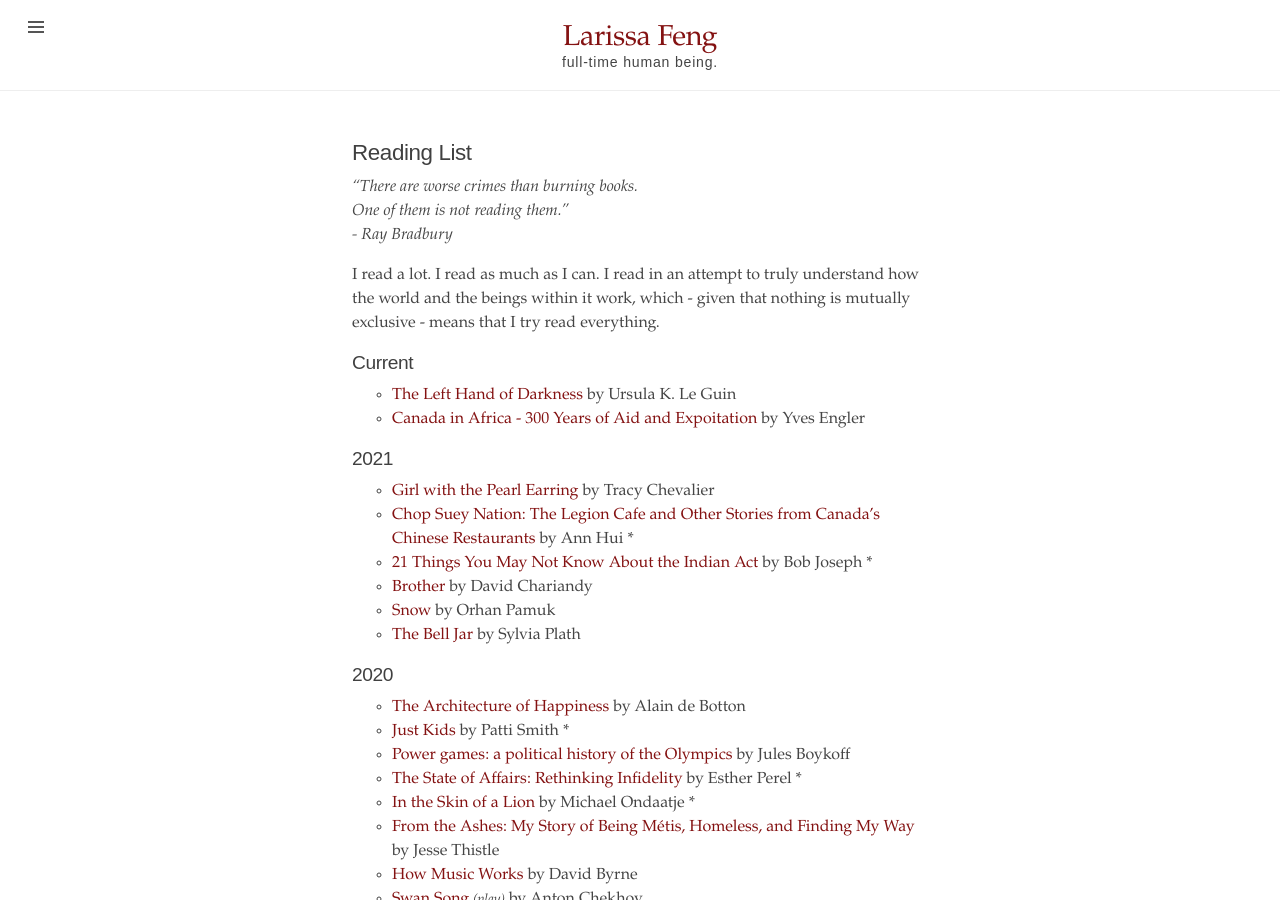
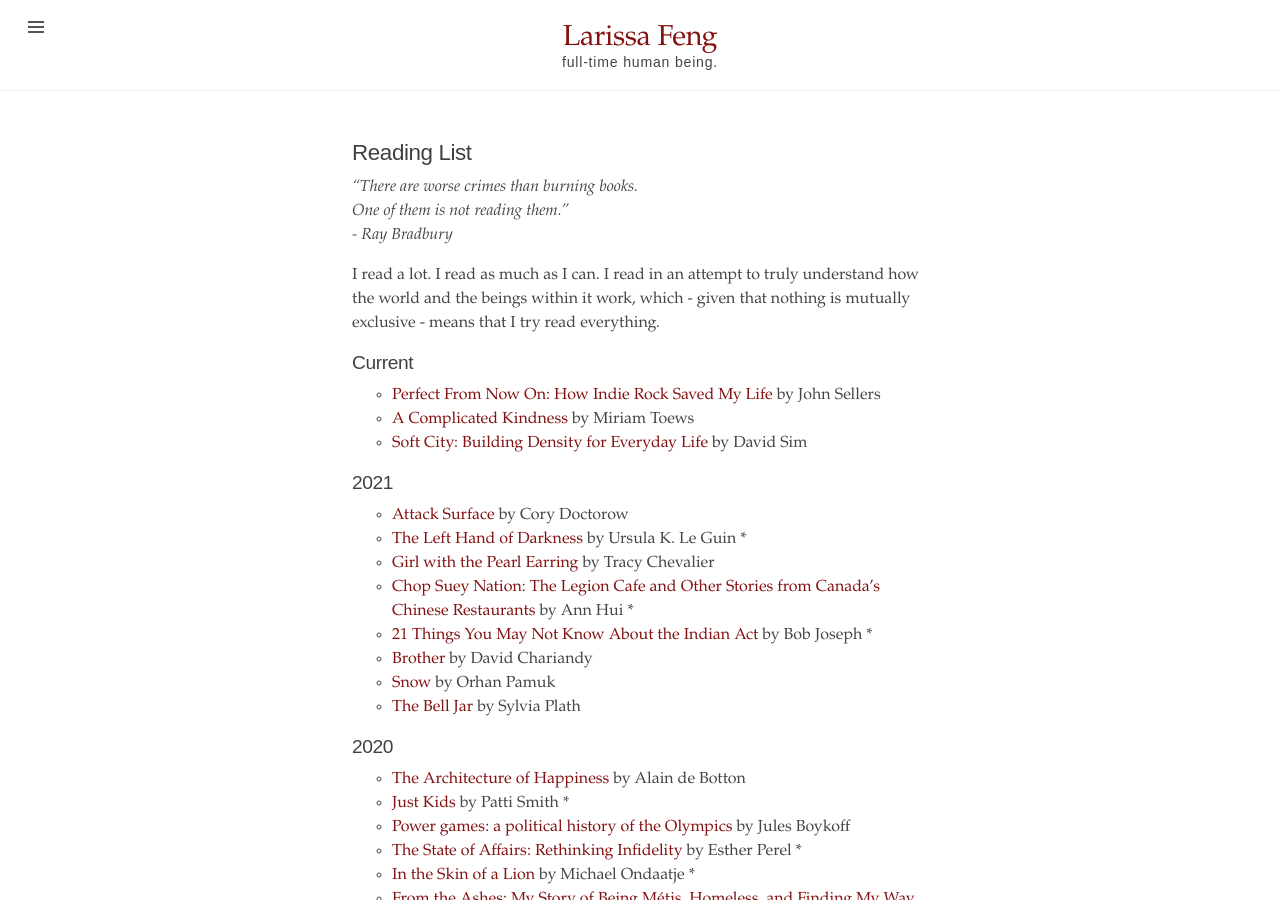
Before and after one commit to mondayrain/mondayrain.github.io, a Jekyll site: the page built from reading_list.md, in a window 1280 px wide and 900 px high. Built offline with Jekyll 4.4.1, drawn with Linux system fonts in a browser that asks for light colours.

Commit message:
Update reading_list.md

```diff
--- a/reading_list.md
+++ b/reading_list.md
@@ -10,10 +10,13 @@ title: Reading List
 I read a lot. I read as much as I can. I read in an attempt to truly understand how the world and the beings within it work, which - given that nothing is mutually exclusive - means that I try read everything.
 
 ## Current
-- [The Left Hand of Darkness](https://en.wikipedia.org/wiki/The_Left_Hand_of_Darkness) by Ursula K. Le Guin
-- [Canada in Africa - 300 Years of Aid and Expoitation ](https://www.goodreads.com/book/show/26460793-canada-in-africa---300-years-of-aid-and-expoitation) by Yves Engler
+- [Perfect From Now On: How Indie Rock Saved My Life](https://www.goodreads.com/book/show/233743.Perfect_from_Now_On) by John Sellers
+- [A Complicated Kindness](https://www.goodreads.com/book/show/13374.A_Complicated_Kindness) by Miriam Toews
+- [Soft City: Building Density for Everyday Life](https://www.goodreads.com/book/show/42480560-soft-city) by David Sim
 
 ## 2021
+- [Attack Surface](https://www.goodreads.com/en/book/show/49247283-attack-surface) by Cory Doctorow
+- [The Left Hand of Darkness](https://en.wikipedia.org/wiki/The_Left_Hand_of_Darkness) by Ursula K. Le Guin *
 - [Girl with the Pearl Earring](https://www.goodreads.com/book/show/6997364-girl-with-the-pearl-earring) by Tracy Chevalier
 - [Chop Suey Nation: The Legion Cafe and Other Stories from Canada’s Chinese Restaurants](https://www.goodreads.com/en/book/show/41150687-chop-suey-nation) by Ann Hui *
 - [21 Things You May Not Know About the Indian Act](https://www.goodreads.com/en/book/show/38620150-21-things-you-may-not-know-about-the-indian-act) by Bob Joseph *
```
